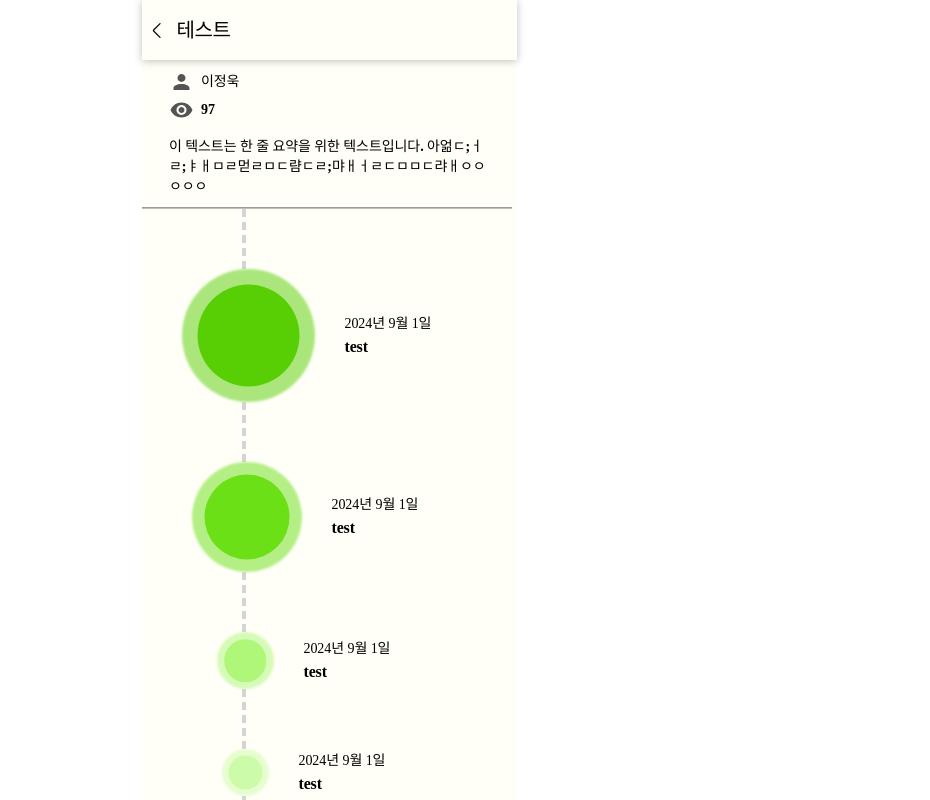
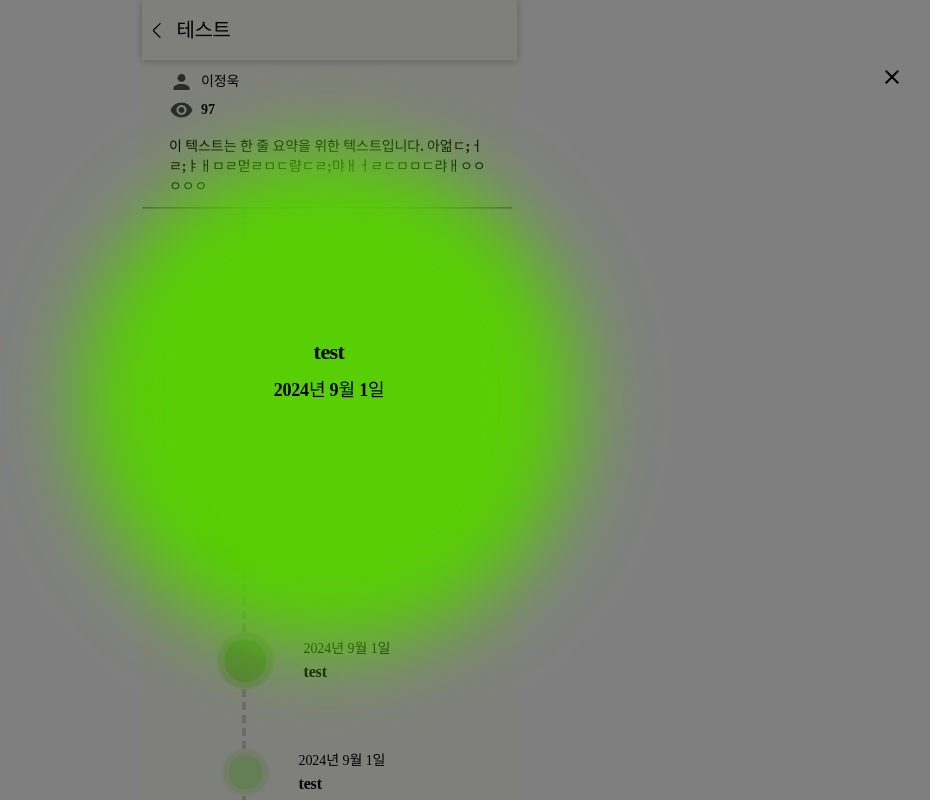
Before and after one commit to sinji2102/WINK-HACKATHON-TEAM2-Client, a React (Vite) app: page /detail/1 in a window 1280 px wide. Both pictures are taken after a click on the element 559 px from the left and 335 px from the top of the page. Shown: the top 800 px of the page, without its empty margins (311-1241 px from the left). Built offline with nearby package versions, Linux system fonts and the light colour scheme; no server answers; a web font is replaced by a local one.

Commit message:
feat: 상세 페이지 모달 생성

```diff
--- a/src/pages/detail/Detail.jsx
+++ b/src/pages/detail/Detail.jsx
@@ -16,8 +16,8 @@ import GraphCircle from "./components/GraphCircle.jsx";
 import { Divider } from "../register/Register.styled.js";
 import DetailModal from "./components/DetailModal.jsx";
 import { useEffect, useState } from "react";
-import {privateAxios} from "../../apis/axiosInstance.js";
-import {useNavigate, useParams} from "react-router-dom";
+import { privateAxios } from "../../apis/axiosInstance.js";
+import { useNavigate, useParams } from "react-router-dom";
 
 const graphDemo = {
   title: "테스트",
@@ -78,32 +78,30 @@ export const Detail = () => {
   const [selectedCircleIdx, setSelectedCircleIdx] = useState(null);
 
   useEffect(() => {
-    privateAxios.get(`/loadmap/${params.id}`)
-      .then((response) => {
+    privateAxios.get(`/loadmap/${params.id}`).then((response) => {
       if (!response.data.loadmapAndColor || !response.data.loadmapCircleList) {
-          navigate('/');
+        navigate("/");
         return;
       }
 
       const graphData = response.data.loadmapAndColor.loadmapDto;
       const circleData = response.data.loadmapCircleList;
       const circles = circleData.map((circle) => {
-          return (
-            {
+        return {
           title: circle.title,
           date: circle.date,
           color: circle.colorType,
           level: circle.level,
-            }
-          );
-        })
+          content: circle.content,
+        };
+      });
       const graph = {
         title: graphData.title,
         author: graphData.user_name,
         viewCount: graphData.view,
         summary: graphData.summary,
         circles: circles,
-        }
+      };
 
       setLifeGraph(graph);
     });
@@ -111,23 +109,36 @@ export const Detail = () => {
 
   const handleCircleClick = (index) => {
     setSelectedCircleIdx(index);
+  };
 
-    console.log(selectedCircleIdx);
+  const closeModal = () => {
+    setSelectedCircleIdx(null);
   };
+
+  useEffect(() => {
+    console.log("selectedCircleIdx updated:", selectedCircleIdx);
+  }, [selectedCircleIdx]);
 
   return (
     <DetailWrapper>
-      {selectedCircleIdx !== null && <DetailModal />}
+      {selectedCircleIdx !== null && (
+        <DetailModal
+          data={lifeGraph.circles[selectedCircleIdx]}
+          closeBtn={() => {
+            closeModal();
+          }}
+        />
+      )}
       <StickyWrapper>
         <Header title={lifeGraph.title} />
         <DescriptionWrapper>
           <InfoContainer>
             <ViewUserContainer>
-              <img src='/assets/svgs/user.svg' alt={"user"} />
+              <img src="/assets/svgs/user.svg" alt={"user"} />
               <NormalSemiText>{lifeGraph.author}</NormalSemiText>
             </ViewUserContainer>
             <ViewUserContainer>
-              <img src='/assets/svgs/view.svg' alt={"view"} />
+              <img src="/assets/svgs/view.svg" alt={"view"} />
               <NormalSemiText>{lifeGraph.viewCount.toString()}</NormalSemiText>
             </ViewUserContainer>
           </InfoContainer>
--- a/src/pages/detail/Detail.styled.js
+++ b/src/pages/detail/Detail.styled.js
@@ -3,7 +3,7 @@ import styled from "styled-components";
 const circleSize = [4, 5, 7, 10, 12];
 
 export const DetailWrapper = styled.div`
-  /* padding-bottom: 2.4rem; */
+  position: relative;
 `;
 
 export const StickyWrapper = styled.div`
--- a/src/pages/detail/components/DetailModal.jsx
+++ b/src/pages/detail/components/DetailModal.jsx
@@ -1,7 +1,21 @@
-import * as S from "../Detail.styled";
+import * as S from "./DetatilModal.styled";
 
-const DetailModal = () => {
-  return <S.DetailWrapper></S.DetailWrapper>;
+const DetailModal = ({ data, closeBtn }) => {
+  return (
+    <S.DetailModalWrapper>
+      <S.DetailModal $color={data.color} $level={data.level}></S.DetailModal>
+      <S.CloseBtn
+        onClick={() => {
+          closeBtn();
+        }}
+      >
+        <img src="/assets/svgs/close.svg" />
+      </S.CloseBtn>
+      <S.TitleText>{data.title}</S.TitleText>
+      <S.DateText>{data.date}</S.DateText>
+      <S.ContentText>{data.content}</S.ContentText>
+    </S.DetailModalWrapper>
+  );
 };
 
 export default DetailModal;
--- a/src/pages/detail/components/DetatilModal.styled.js
+++ b/src/pages/detail/components/DetatilModal.styled.js
@@ -1,4 +1,6 @@
 import styled, { keyframes } from "styled-components";
+
+const colorLevel = (level) => 90 - 10 * (level - 1);
 
 const growCircle = keyframes`
   from {
@@ -11,17 +13,117 @@ const growCircle = keyframes`
   }
 `;
 
-export const DetailModalWrapper = styled.section`
+const borderGrowCircle = keyframes`
+  from {
+    transform: scale(0);
+    opacity: 0;
+  }
+  to {
+    transform: scale(1);
+    opacity: 0.5;
+  }
+`;
+
+export const DetailModalWrapper = styled.div`
+  display: flex;
+  flex-direction: column;
+  position: fixed;
+  top: 0;
+  left: 0;
+  width: 100%;
+  height: 100%;
+  background: rgba(0, 0, 0, 0.5);
+  display: flex;
+  justify-content: center;
+  align-items: center;
+  z-index: 7;
+`;
+
+export const BorderDetailModal = styled.section`
+  position: absolute;
+  top: 50%;
+  left: 50%;
+  transform: translate(-50%, -50%);
+  width: 40rem;
+  height: 40rem;
+  border-radius: 50%;
+  background-color: ${({ $color, $level, theme }) =>
+    theme.colors[`${$color}${colorLevel($level)}`]};
+  opacity: 0.5;
+  filter: blur(0.5rem);
+  animation: ${borderGrowCircle} 0.5s ease-out;
+  z-index: 8;
+`;
+
+export const DetailModal = styled.section`
+  position: absolute;
+  top: 50%;
+  left: 50%;
+  transform: translate(-50%, -50%);
+  width: 50rem;
+  height: 50rem;
+  border-radius: 50%;
+  background-color: ${({ $color, $level, theme }) =>
+    theme.colors[`${$color}${colorLevel($level)}`]};
+  animation: ${growCircle} 0.5s ease-out;
+  z-index: 9;
+  opacity: 1;
+
+  filter: blur(4rem);
+`;
+
+export const CloseBtn = styled.button`
+  display: flex;
   position: absolute;
 
-  width: 20rem;
-  height: 20rem;
+  right: 7rem;
+  top: 7rem;
 
-  background-color: ${({ theme }) => theme.colors.lime60};
+  z-index: 10;
+  animation: ${growCircle} 0.5s ease-out;
+`;
 
+export const TitleText = styled.h1`
+  display: flex;
+
+  margin-bottom: 1rem;
+
+  align-items: center;
+  align-self: center;
+
+  ${({ theme }) => theme.fonts.heading2};
+  color: ${({ theme }) => theme.colors.black0};
+
+  z-index: 10;
   animation: ${growCircle} 0.5s ease-out;
-  transform: scale(1);
-  opacity: 1;
+`;
 
-  z-index: 5;
+export const DateText = styled.h1`
+  display: flex;
+
+  margin-bottom: 5rem;
+
+  align-items: center;
+  align-self: center;
+
+  ${({ theme }) => theme.fonts.heading4};
+  color: ${({ theme }) => theme.colors.black0};
+
+  z-index: 10;
+  animation: ${growCircle} 0.5s ease-out;
 `;
+
+export const ContentText = styled.h1`
+  display: flex;
+  width: 25rem;
+  margin-top: 1rem;
+
+  align-items: center;
+  align-self: center;
+
+  ${({ theme }) => theme.fonts.body1_long};
+  color: ${({ theme }) => theme.colors.black0};
+
+  z-index: 10;
+  animation: ${growCircle} 0.5s ease-out;
+`;
```
Lines whose indentation alone changed are shown as unchanged.
